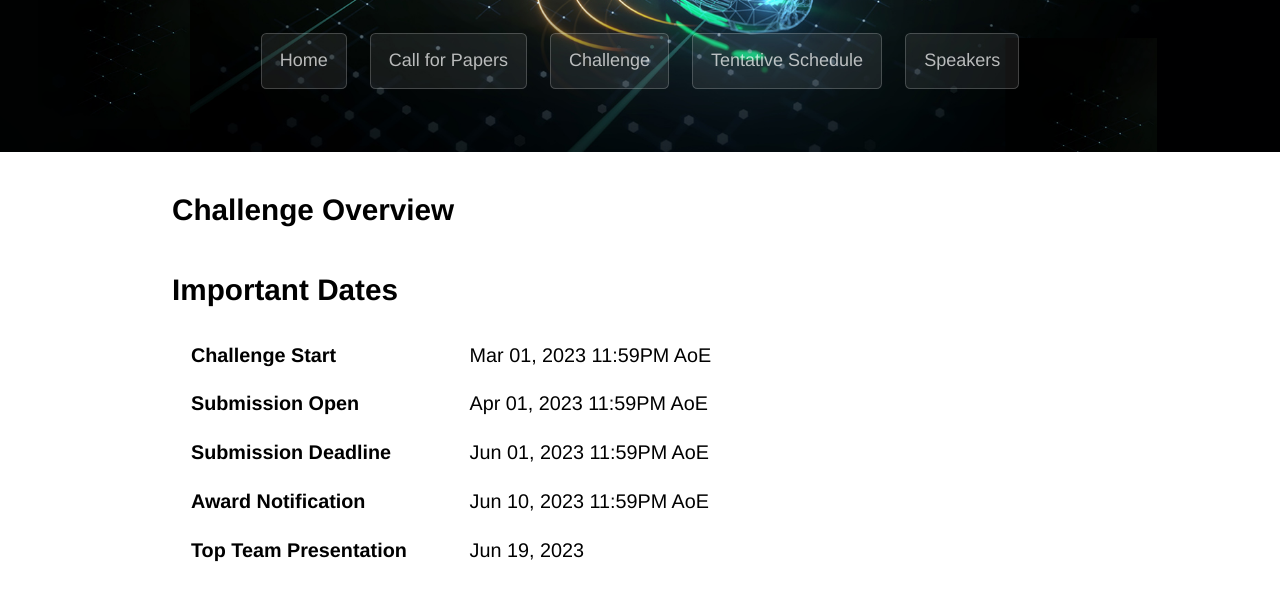
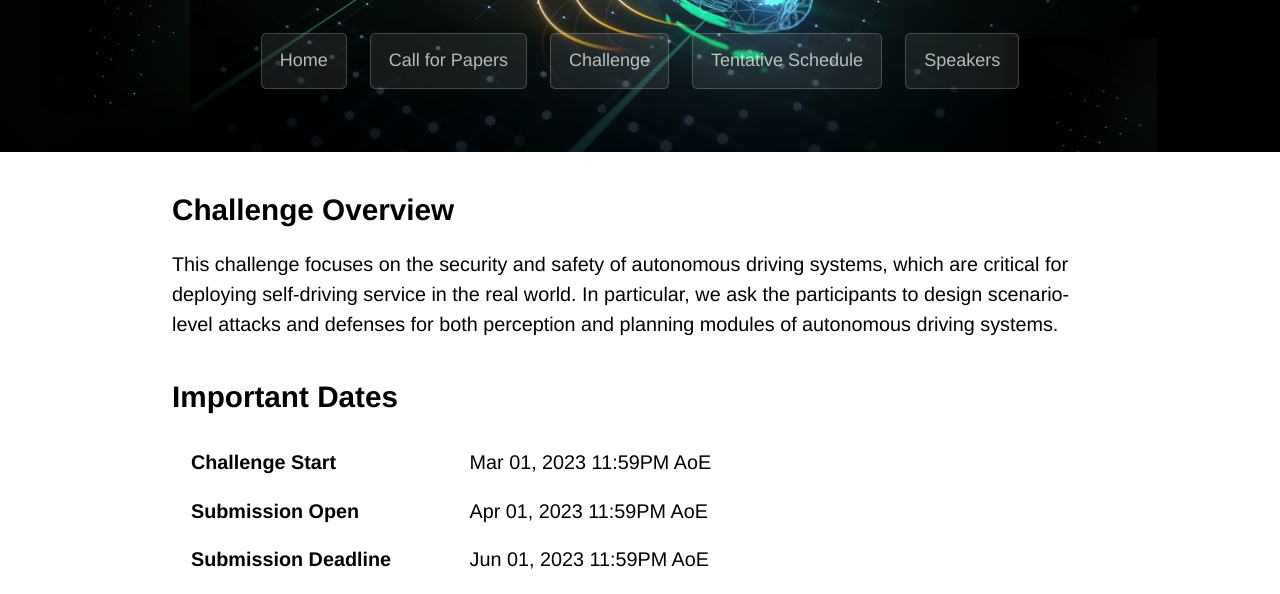
Before and after one commit to trust-ai/SSAD2023, a plain HTML site: page challenge.html in a window 1280 px wide. Shown: the part 310-904 px from the top of the page. Drawn offline with Linux system fonts and the light colour scheme; a web font is replaced by a local one.

Commit message:
Update challenge.html

```diff
--- a/challenge.html
+++ b/challenge.html
@@ -2,7 +2,7 @@
  * @Author:
  * @Email:
  * @Date: 2023-03-01 12:53:30
- * @LastEditTime: 2023-03-01 13:34:42
+ * @LastEditTime: 2023-03-01 13:42:10
  * @Description:
 -->
 <!DOCTYPE html>
@@ -50,9 +50,10 @@
 
 <main id="content" class="main-content" role="main">
     <h2 id="overview">Challenge Overview</h2>
+    This challenge focuses on the security and safety of autonomous driving systems, which are critical for deploying self-driving service in the real world.
+    In particular, we ask the participants to design scenario-level attacks and defenses for both perception and planning modules of autonomous driving systems.
 
     <h2>Important Dates</h2>
-
         <table class="foo">
             <tr>
                 <td width="50%"><b>Challenge Start</b></td>
```
